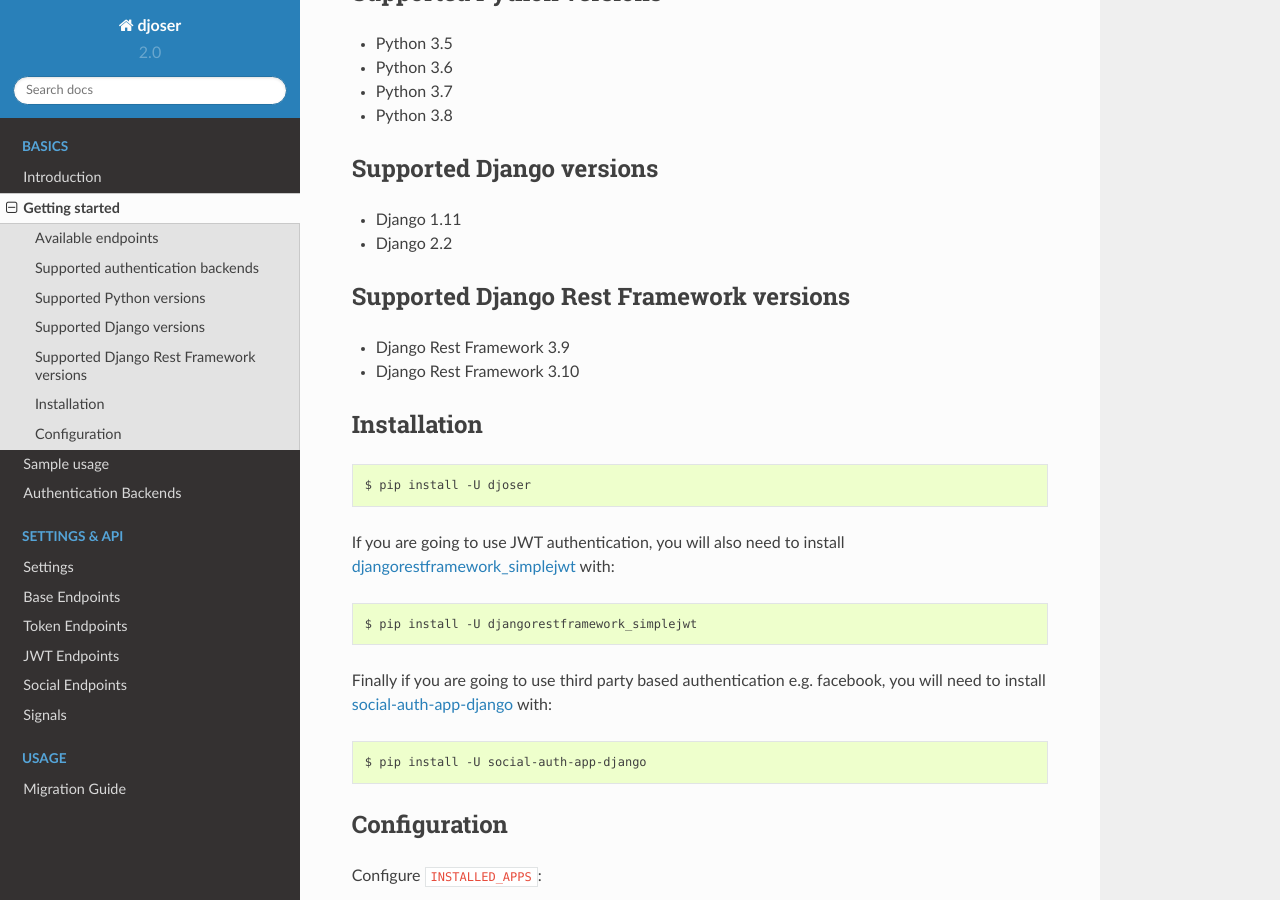
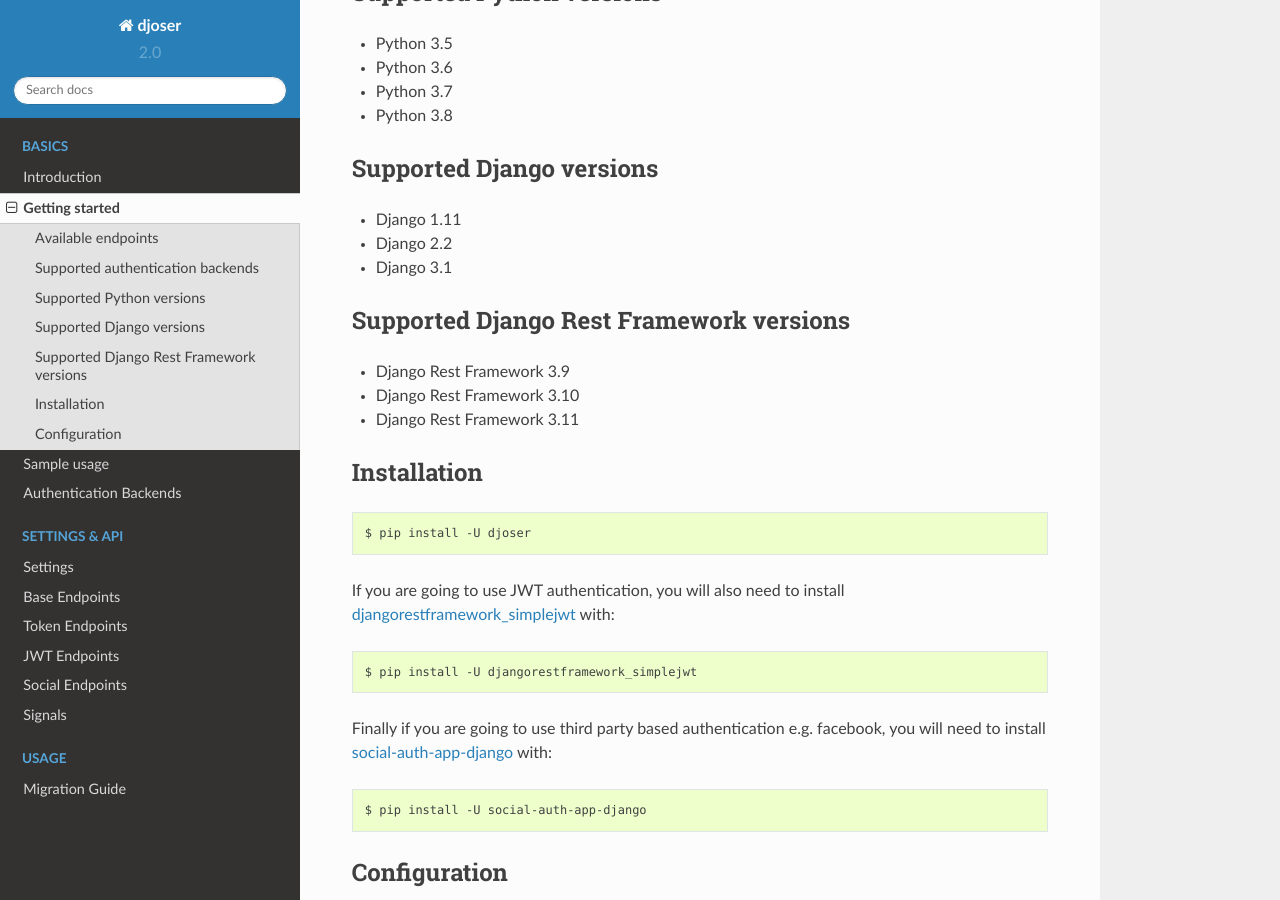
Before and after one commit to sunscrapers/djoser, a Sphinx documentation site: the page built from docs/source/getting_started.rst, in a window 1280 px wide and 900 px high, scrolled down 767 px. Built offline with Sphinx 7.4.7 and the Read the Docs theme 2.0.0, drawn with Linux system fonts in a browser that asks for light colours.

```diff
--- a/README.rst
+++ b/README.rst
@@ -14,6 +14,10 @@ djoser
 .. image:: https://api.codacy.com/project/badge/Grade/c9bf80318d2741e5bb63912a5e0b32dc
    :alt: Codacy Badge
    :target: https://app.codacy.com/app/dekoza/djoser?utm_source=github.com&utm_medium=referral&utm_content=sunscrapers/djoser&utm_campaign=Badge_Grade_Dashboard
+
+.. image:: https://img.shields.io/pypi/dm/djoser
+   :target: https://img.shields.io/pypi/dm/djoser
+
 
 REST implementation of `Django <https://www.djangoproject.com/>`_ authentication
 system. **djoser** library provides a set of `Django Rest Framework <https://www.django-rest-framework.org/>`_
--- a/docs/source/getting_started.rst
+++ b/docs/source/getting_started.rst
@@ -39,12 +39,14 @@ Supported Django versions
 
 * Django 1.11
 * Django 2.2
+* Django 3.1
 
 Supported Django Rest Framework versions
 ----------------------------------------
 
 * Django Rest Framework 3.9
 * Django Rest Framework 3.10
+* Django Rest Framework 3.11
 
 Installation
 ------------
--- a/setup.py
+++ b/setup.py
@@ -34,6 +34,7 @@ setup(
         "Framework :: Django",
         "Framework :: Django :: 1.11",
         "Framework :: Django :: 2.2",
+        "Framework :: Django :: 3.1",
         "Intended Audience :: Developers",
         "License :: OSI Approved :: MIT License",
         "Operating System :: OS Independent",
```
Also changed, not shown: requirements.txt (+5 -5 lines), .travis.yml, 2 other files.
